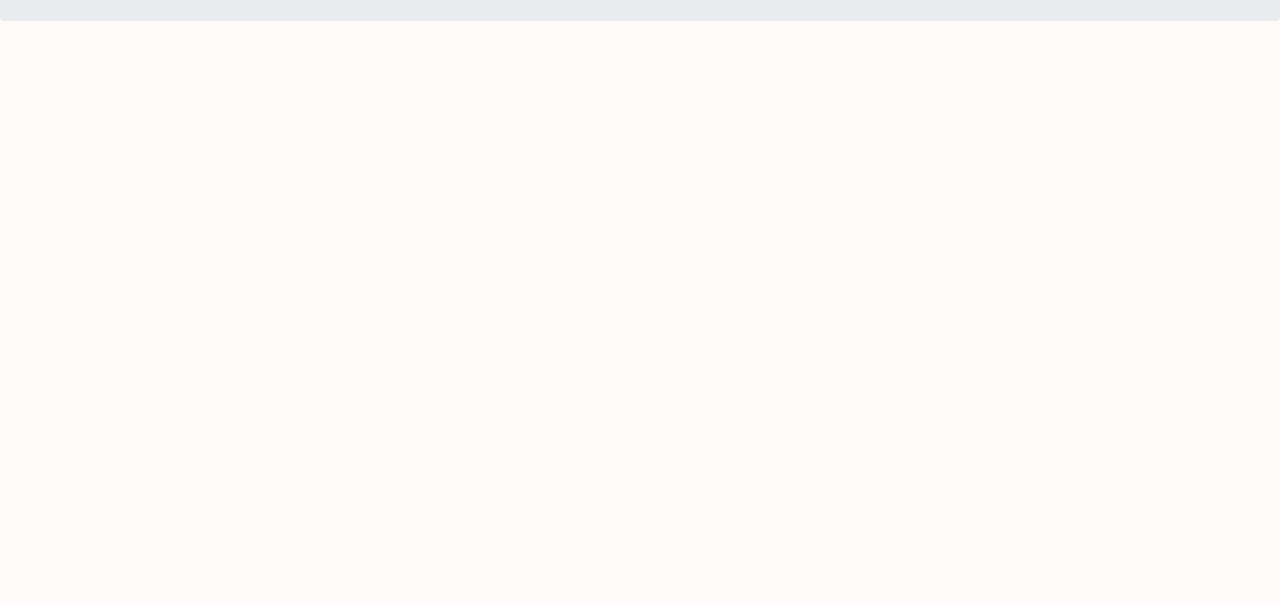
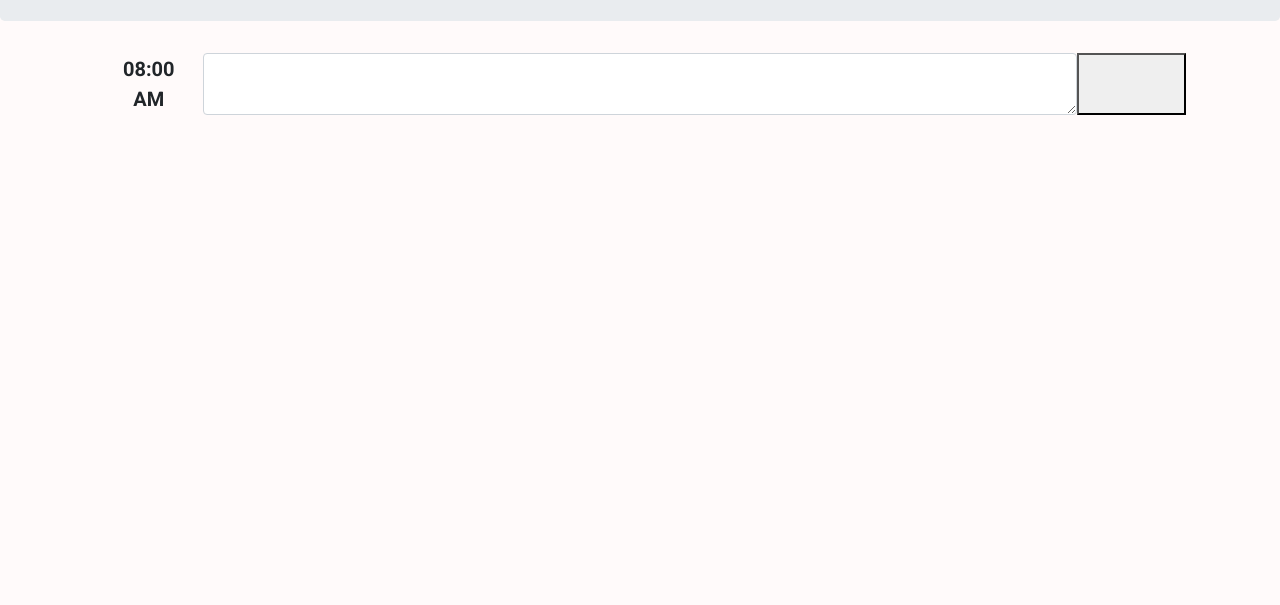
Before and after one commit to JonDnv/DayPlanner, a plain HTML site: page index.html in a window 1280 px wide. Shown: the part 195-800 px from the top of the page. Drawn offline with nearby package versions, Linux system fonts and the light colour scheme.

Commit message:
HTML Improvements

```diff
--- a/assets/styles.css
+++ b/assets/styles.css
@@ -33,3 +33,12 @@ h1 {
   text-shadow: -2px 0 black, 0 2px black, 2px 0 black, 0 -2px black;
   margin-bottom: -2rem;
 }
+
+.timeDisplay {
+  font-family: "Roboto", sans-serif;
+  font-size: 1.25rem;
+  font-weight: bold;
+  text-align: center;
+  margin-top: auto;
+  margin-bottom: auto;
+}
--- a/index.html
+++ b/index.html
@@ -8,29 +8,63 @@
     rel="stylesheet"
     href="https://stackpath.bootstrapcdn.com/font-awesome/4.7.0/css/font-awesome.min.css"
   />
-    <link rel="stylesheet" href="./assets/styles.css">
+  <link rel="stylesheet" href="./assets/styles.css" />
   <head>
-    <meta charset="UTF-8">
-    <meta name="viewport" content="width=device-width, initial-scale=1.0">
+    <meta charset="UTF-8" />
+    <meta name="viewport" content="width=device-width, initial-scale=1.0" />
     <title>Day Planner</title>
-    <link rel="icon" type="image/png" href="./assets/favicon.ico"/>
-    <link href="https://fonts.googleapis.com/css2?family=Roboto:wght@400;700&display=swap" rel="stylesheet">
+    <link rel="icon" type="image/png" href="./assets/favicon.ico" />
+    <link
+      href="https://fonts.googleapis.com/css2?family=Roboto:wght@400;700&display=swap"
+      rel="stylesheet"
+    />
   </head>
 
   <container id="header">
-<container class="jumbotron"><h1 id="pageTitle">Daily Planner</h1><p id="dateTitle">TEST</p></container>
+    <container class="jumbotron"
+      ><h1 id="pageTitle">Daily Planner</h1>
+      <p id="dateTitle"></p
+    ></container>
   </container>
 
-<container id="hourBlocks">
-
-
-
+  <container id="hourBlocks" class="planner">
+    <!-- Hour 8 -->
+    <div class="row">
+      <div class="col-1"></div>
+      <div class="col-1 timeDisplay">08:00 AM</div>
+      <textarea
+        id="8AM"
+        class="col-8 form-control custom-control textborder"
+        rows="2"
+        name="8"
+      ></textarea>
+      <button type="button" class="button col-1">
+        <span class="fas fa-calendar-plus"></span>
+      </button>
+    </div>
   </container>
 
   <body>
-    <script src="https://cdnjs.cloudflare.com/ajax/libs/moment.js/2.29.1/moment.min.js" integrity="sha512-qTXRIMyZIFb8iQcfjXWCO8+M5Tbc38Qi5WzdPOYZHIlZpzBHG3L3by84BBBOiRGiEb7KKtAOAs5qYdUiZiQNNQ==" crossorigin="anonymous"></script>    <script src="https://code.jquery.com/jquery-3.5.1.slim.min.js" integrity="sha384-DfXdz2htPH0lsSSs5nCTpuj/zy4C+OGpamoFVy38MVBnE+IbbVYUew+OrCXaRkfj" crossorigin="anonymous"></script>
-    <script src="https://cdn.jsdelivr.net/npm/popper.js@1.16.1/dist/umd/popper.min.js" integrity="sha384-9/reFTGAW83EW2RDu2S0VKaIzap3H66lZH81PoYlFhbGU+6BZp6G7niu735Sk7lN" crossorigin="anonymous"></script>
-    <script src="https://stackpath.bootstrapcdn.com/bootstrap/4.5.2/js/bootstrap.min.js" integrity="sha384-B4gt1jrGC7Jh4AgTPSdUtOBvfO8shuf57BaghqFfPlYxofvL8/KUEfYiJOMMV+rV" crossorigin="anonymous"></script>
+    <script
+      src="https://cdnjs.cloudflare.com/ajax/libs/moment.js/2.29.1/moment.min.js"
+      integrity="sha512-qTXRIMyZIFb8iQcfjXWCO8+M5Tbc38Qi5WzdPOYZHIlZpzBHG3L3by84BBBOiRGiEb7KKtAOAs5qYdUiZiQNNQ=="
+      crossorigin="anonymous"
+    ></script>
+    <script
+      src="https://code.jquery.com/jquery-3.5.1.slim.min.js"
+      integrity="sha384-DfXdz2htPH0lsSSs5nCTpuj/zy4C+OGpamoFVy38MVBnE+IbbVYUew+OrCXaRkfj"
+      crossorigin="anonymous"
+    ></script>
+    <script
+      src="https://cdn.jsdelivr.net/npm/popper.js@1.16.1/dist/umd/popper.min.js"
+      integrity="sha384-9/reFTGAW83EW2RDu2S0VKaIzap3H66lZH81PoYlFhbGU+6BZp6G7niu735Sk7lN"
+      crossorigin="anonymous"
+    ></script>
+    <script
+      src="https://stackpath.bootstrapcdn.com/bootstrap/4.5.2/js/bootstrap.min.js"
+      integrity="sha384-B4gt1jrGC7Jh4AgTPSdUtOBvfO8shuf57BaghqFfPlYxofvL8/KUEfYiJOMMV+rV"
+      crossorigin="anonymous"
+    ></script>
     <script src="./assets/index.js"></script>
   </body>
 </html>
```
Lines whose indentation alone changed are shown as unchanged.
